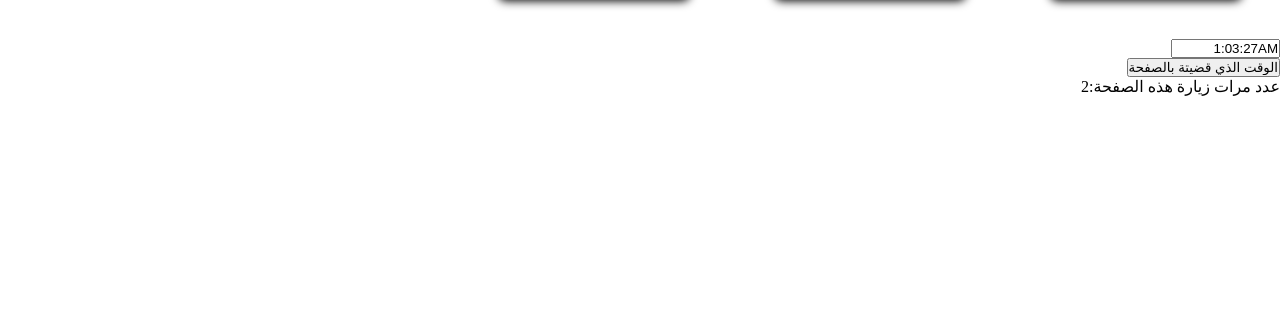
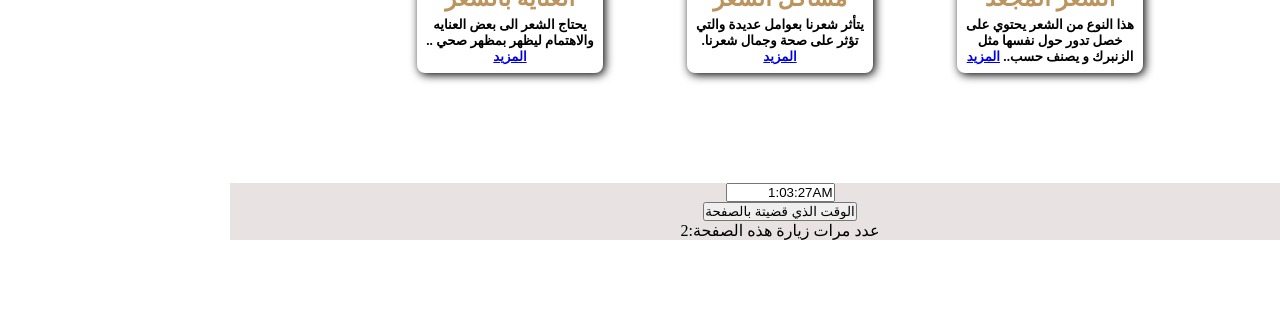
Before and after one commit to websar/web-project, a PHP site: page /hhome.php in a window 1280 px wide; the page is wider, and only the part inside the window is pictured. Shown: the part 591-921 px from the top of that part. Before the commit the page ends 687 px from the top of that part, so only its background shows below. Run offline with PHP 8.4, Linux system fonts and the light colour scheme; the visitor is signed in with stand-in values (Sample User, id 1); data that the repository does not hold is empty.

Commit message:
Update hhome.php

```diff
--- a/hhome.php
+++ b/hhome.php
@@ -7,6 +7,8 @@ require 'Hairdb.php';
 
 <head>
 <title> the boeuty of natural hair </title>
+
+
 
 <link rel="stylesheet" href= "sttyy.css">
 
@@ -56,11 +58,12 @@ $_SESSION['views']+=1;
 <BODY onLoad="getLogonTime()">
 <img src="https://i.ibb.co/DGsxhPg/30953635-6928-48cc-ae17-975e36a31c7d.jpg" alt="the beauty of natural hair" height ="150" width="150">
 
+ <div class="sear">
  <form action="search.php" method="POST" class ="search">
  <input class ="insearch" type="text" name="search" placeholder="...بحث">
  <button class ="sbutton" type="submit" name="submit-search"> بحث </button>
 </form>
-
+</div>
 </br>
 <nav>
 
@@ -119,13 +122,14 @@ else{
    ?>
 </div>
 
-
+<div id="zz">
 </br>
+<div id="yy">
 <h1> رسالتنا </h1>
 <p> سواء كان شعرك ناعمًا أو سميكاً أو خفيفًا,طويلاً أو قصيراً,منسدلًا أو مجعدًا ,فأن شعرك يستحق الأحترام أياً كان حاله.</p>
 <p>ولأن شعرك يستحق الحب والأحترام؛ تعرفي هنا على أنماط تجعيد شعرك ونوعه ومساميته واحتياجاته وطرق تصفيفه والعناية به .</p>
 
-
+</div>
 
 
 
@@ -191,7 +195,7 @@ else{
 </div>
 </br>
 
-
+<div class="type">
   <form name="clock" onSubmit="0">
     <INPUT TYPE="text" NAME="face" SIZE=11 READONLY VALUE ="....Initializing....">
 </form>
@@ -208,6 +212,8 @@ else{
 
 echo"عدد مرات زيارة هذه الصفحة:".$_SESSION['views'];
 ?>
+</div>
+</div>
 </body>
 </html>
 
```
